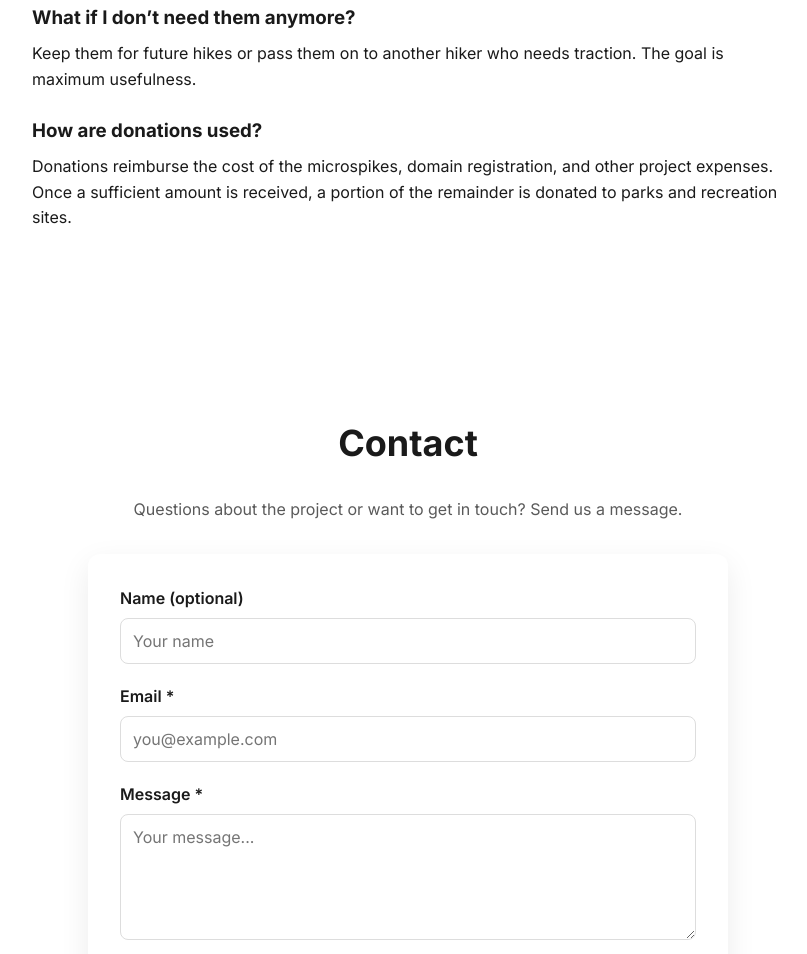
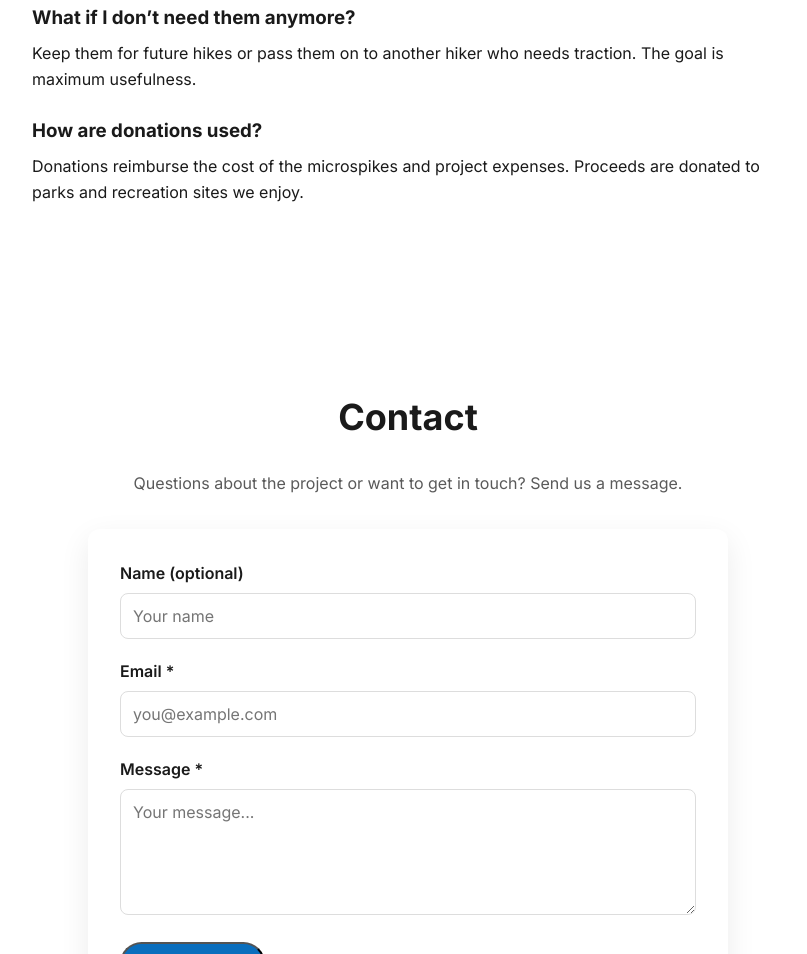
Before and after one commit to iamdp/freespikes, a plain HTML site: page index.html in a window 1280 px wide. Shown: the part 4802-5756 px from the top of the page, without its empty margins (232-1039 px from the left). Drawn offline with Linux system fonts and the light colour scheme.

Commit message:
Update FAQ donation wording

```diff
--- a/index.html
+++ b/index.html
@@ -191,7 +191,7 @@
       </div>
       <div class="faq-item">
         <h3>How are donations used?</h3>
-        <p>Donations reimburse the cost of the microspikes, domain registration, and other project expenses. Once a sufficient amount is received, a portion of the remainder is donated to parks and recreation sites.</p>
+        <p>Donations reimburse the cost of the microspikes and project expenses. Proceeds are donated to parks and recreation sites we enjoy.</p>
       </div>
     </div>
   </section>
```
